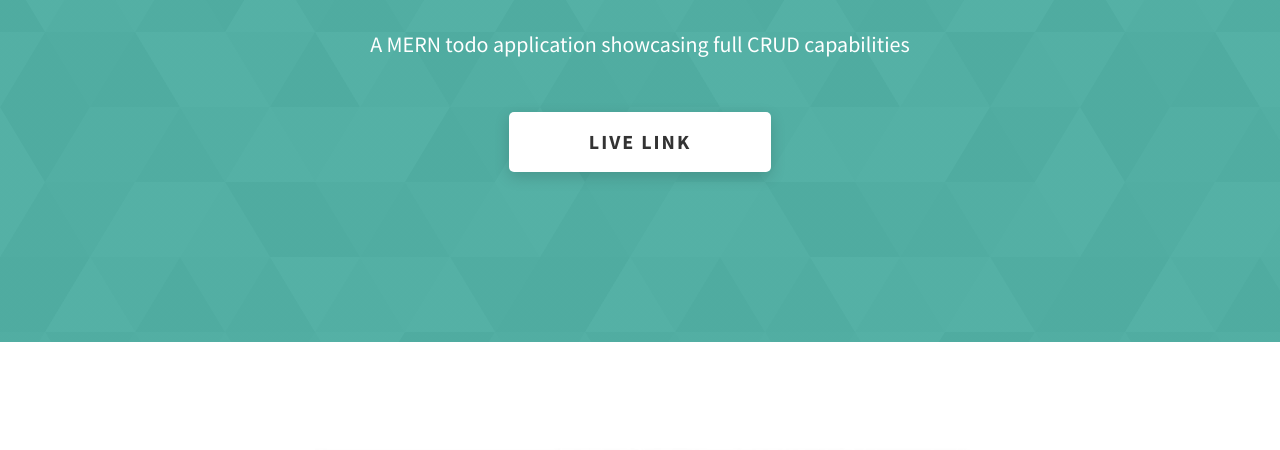
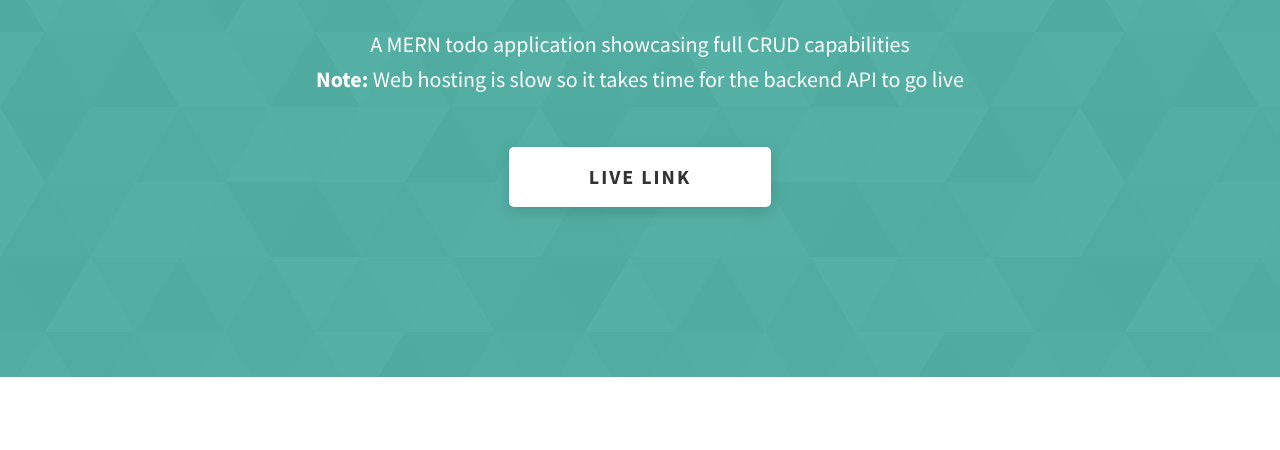
Before and after one commit to tnajim/tnajim.github.io, a website: page project-4.html in a window 1280 px wide. Shown: the part 343-793 px from the top of the page. Drawn offline with Linux system fonts and the light colour scheme.

Commit message:
added note on the todo app project page

```diff
--- a/project-4.html
+++ b/project-4.html
@@ -76,6 +76,9 @@
             <div class="project-cs-hero__info">
                 <p class="text-primary1">
                     A MERN todo application showcasing full CRUD capabilities
+                </p>
+                <p class="text-primary1">
+                    <strong>Note:</strong> Web hosting is slow so it takes time for the backend API to go live
                 </p>
             </div>
             <div class="project-cs-hero__cta">
```
